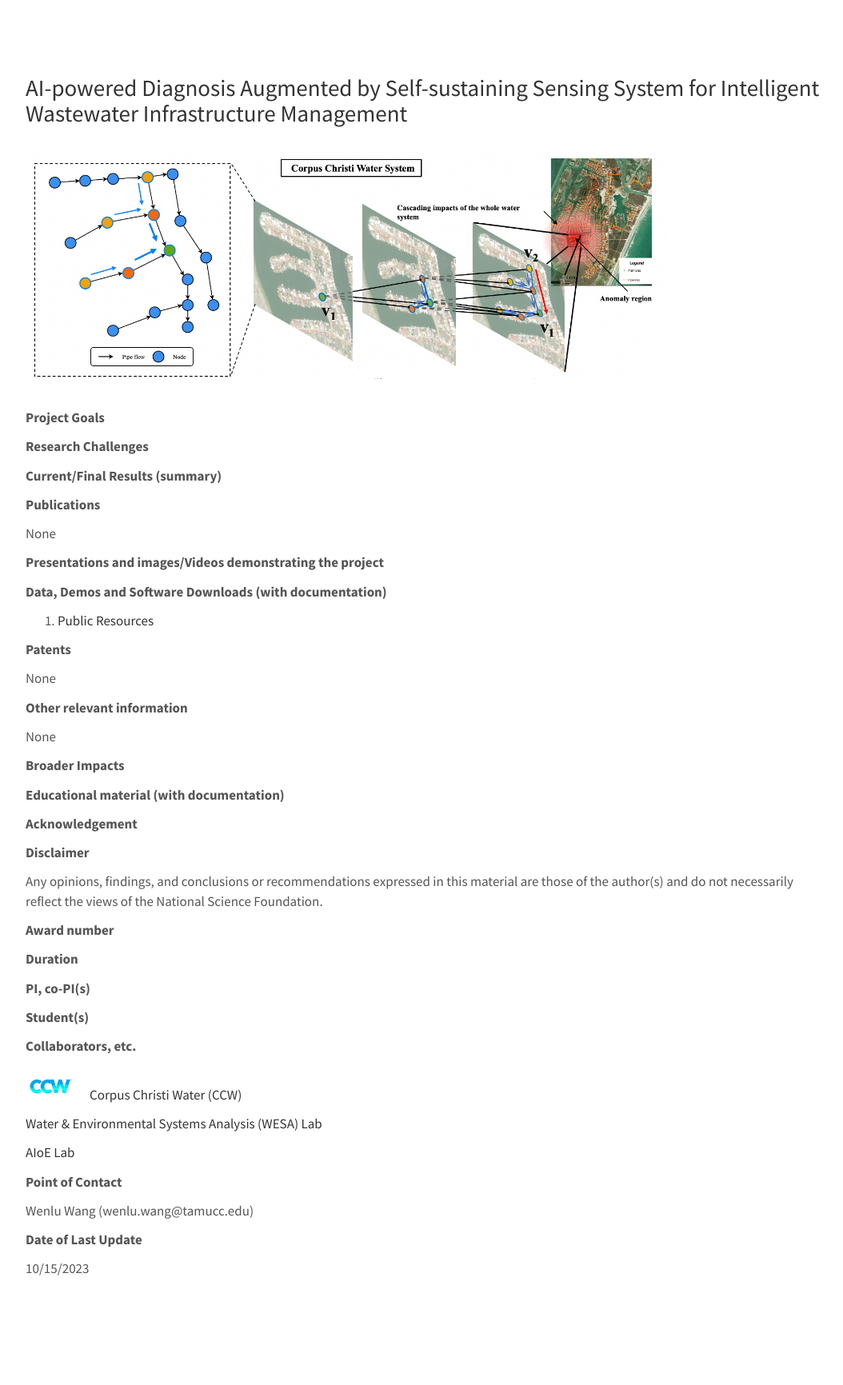
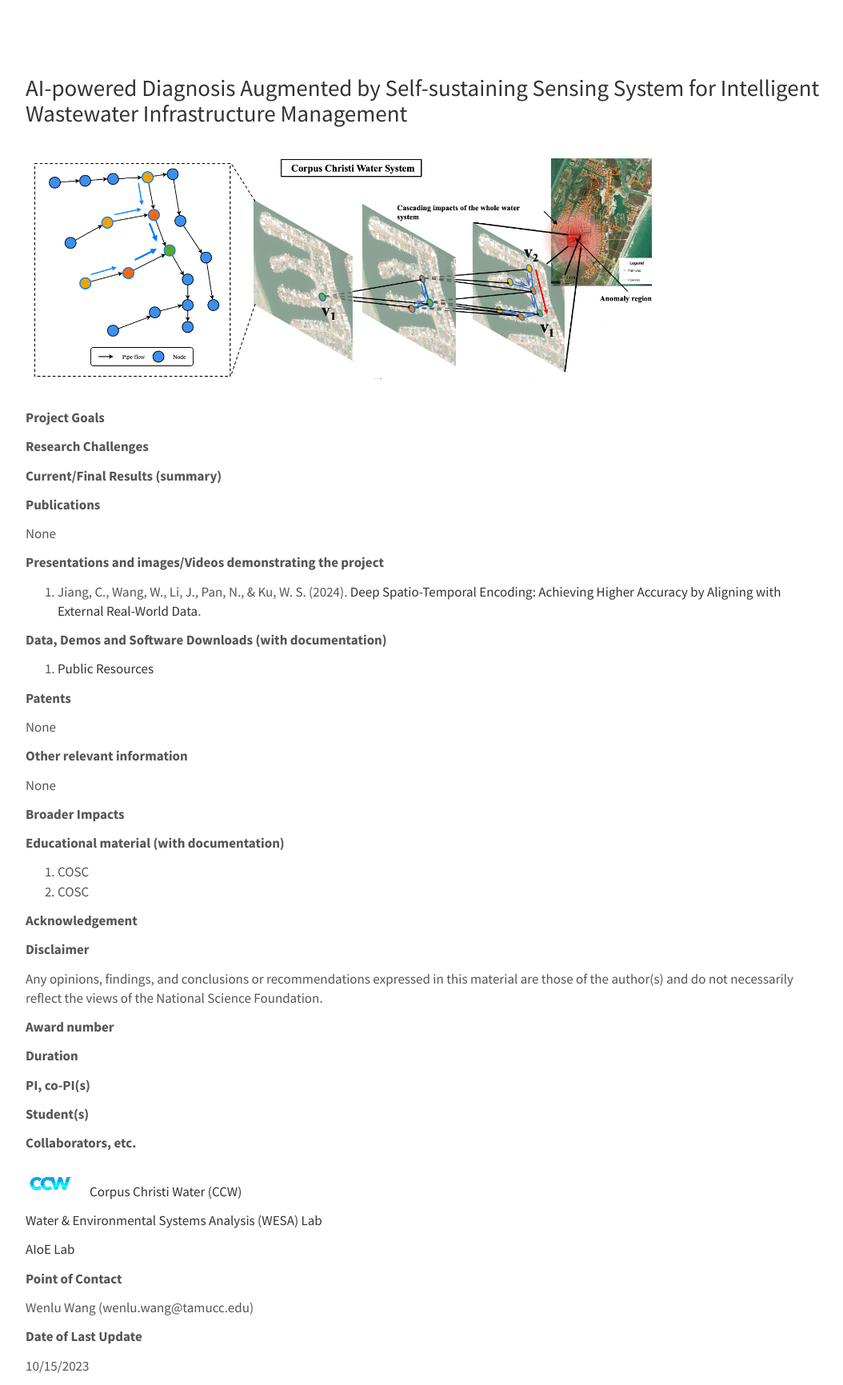
Before and after one commit to WENLU-W/WENLU-W.github.io, a Jekyll site: the page built from docs/_posts/2023-10-01-ai4hydro.md, in a window 1280 px wide. Shown: the whole page at 80% size, without its empty margins (108-1162 px from the left). Built offline with Jekyll 4.4.1, drawn with Linux system fonts in a browser that asks for light colours; before the commit the page ends 1611 px from its top, so only the background shows below that.

Commit message:
Update 2023-10-01-ai4hydro.md

```diff
--- a/docs/_posts/2023-10-01-ai4hydro.md
+++ b/docs/_posts/2023-10-01-ai4hydro.md
@@ -21,6 +21,8 @@ categories: Project
 
 **Presentations and images/Videos demonstrating the project**
 
+   1. Jiang, C., Wang, W., Li, J., Pan, N., & Ku, W. S. (2024). [Deep Spatio-Temporal Encoding: Achieving Higher Accuracy by Aligning with External Real-World Data](https://ceur-ws.org/Vol-3651/DARLI-AP-4.pdf).
+
 **Data, Demos and Software Downloads (with documentation)**
 
    1. [Public Resources](https://github.com/VV123/AI4Hydro)
@@ -37,6 +39,9 @@ categories: Project
 
 
 **Educational material (with documentation)**
+
+   1. COSC
+   2. COSC
 
 
 **Acknowledgement**
```
